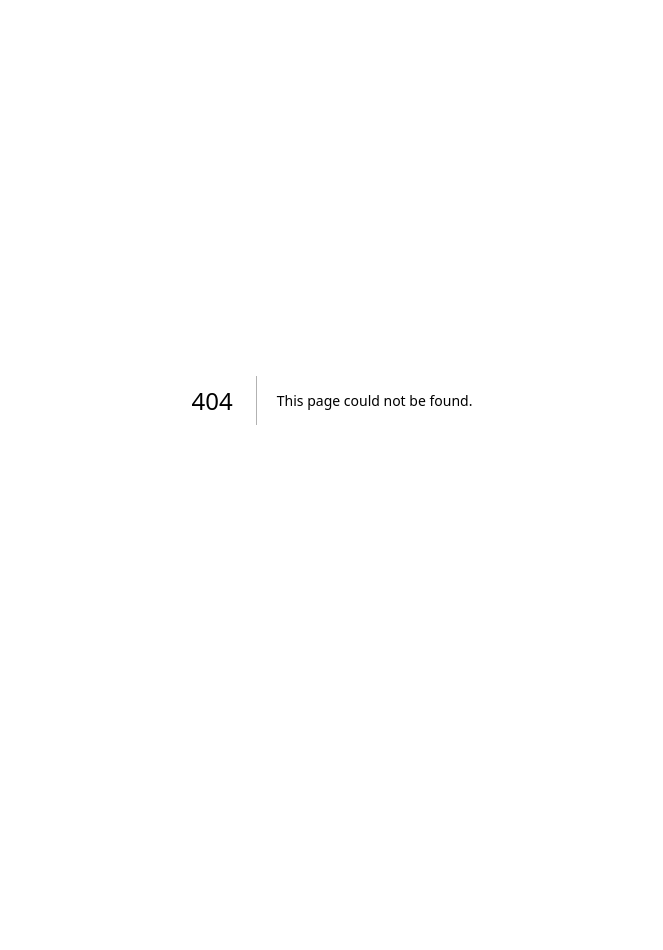
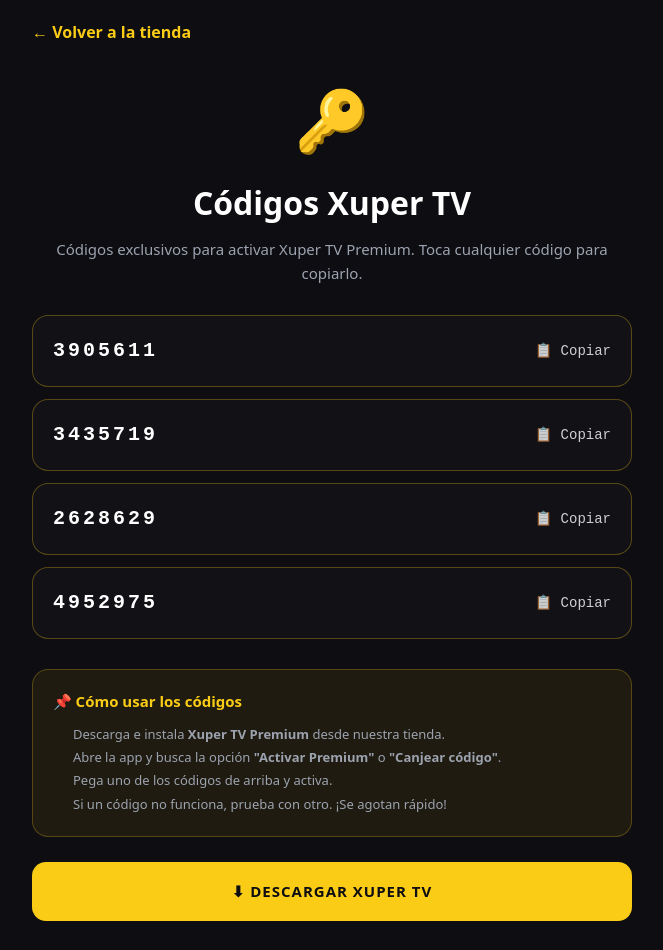
Before and after one commit to Ema242vu/APPS, a Next.js app: page /codigos in a window 1280 px wide. Before the commit this address had no page. Shown: the top 950 px of the page, without its empty margins (308-971 px from the left). Before the commit the page ends 800 px from the top, so only its background shows below. Built offline with nearby package versions, Linux system fonts and the light colour scheme.

Commit message:
Boton de Codigos Xuper TV en el home

```diff
--- /dev/null
+++ b/app/codigos/page.tsx
@@ -0,0 +1,92 @@
+"use client";
+
+import Link from "next/link";
+import { useState } from "react";
+
+const codigos = [
+  "3905611",
+  "3435719",
+  "2628629",
+  "4952975",
+];
+
+export default function Codigos() {
+  const [copiado, setCopiado] = useState<string | null>(null);
+
+  const copiar = (codigo: string) => {
+    navigator.clipboard.writeText(codigo);
+    setCopiado(codigo);
+    setTimeout(() => setCopiado(null), 2000);
+  };
+
+  return (
+    <div style={{ minHeight: "100vh", backgroundColor: "var(--bg-primary)", color: "var(--text-primary)", fontFamily: "system-ui, sans-serif", padding: "20px", display: "flex", flexDirection: "column", alignItems: "center" }}>
+      <div style={{ width: "100%", maxWidth: "600px" }}>
+        <Link href="/" style={{ color: "#facc15", textDecoration: "none", fontWeight: "bold", display: "inline-block", marginBottom: "30px" }}>
+          ← Volver a la tienda
+        </Link>
+
+        <div style={{ textAlign: "center", marginBottom: "30px" }}>
+          <div style={{ fontSize: "60px", marginBottom: "15px" }}>🔑</div>
+          <h1 style={{ fontSize: "32px", fontWeight: 900, marginBottom: "10px" }}>Códigos Xuper TV</h1>
+          <p style={{ color: "var(--text-muted)", fontSize: "15px", lineHeight: 1.6 }}>
+            Códigos exclusivos para activar Xuper TV Premium. Toca cualquier código para copiarlo.
+          </p>
+        </div>
+
+        <div style={{ display: "flex", flexDirection: "column", gap: "12px", marginBottom: "30px" }}>
+          {codigos.map((codigo, i) => (
+            <button
+              key={i}
+              onClick={() => copiar(codigo)}
+              className="bounce-click"
+              style={{
+                padding: "20px",
+                borderRadius: "16px",
+                backgroundColor: copiado === codigo ? "rgba(34, 197, 94, 0.15)" : "var(--bg-card)",
+                border: copiado === codigo ? "1px solid #22c55e" : "1px solid rgba(250, 204, 21, 0.3)",
+                color: copiado === codigo ? "#86efac" : "var(--text-primary)",
+                fontSize: "20px",
+                fontWeight: "bold",
+                letterSpacing: "3px",
+                cursor: "pointer",
+                fontFamily: "monospace",
+                display: "flex",
+                alignItems: "center",
+                justifyContent: "space-between",
+                transition: "all 0.3s ease",
+              }}
+            >
+              <span>{codigo}</span>
+              <span style={{ fontSize: "14px", letterSpacing: 0, fontWeight: "normal", opacity: 0.8 }}>
+                {copiado === codigo ? "✓ Copiado" : "📋 Copiar"}
+              </span>
+            </button>
+          ))}
+        </div>
+
+        <div style={{ padding: "20px", borderRadius: "16px", backgroundColor: "rgba(250, 204, 21, 0.08)", border: "1px solid rgba(250, 204, 21, 0.25)", marginBottom: "25px" }}>
+          <h3 style={{ fontSize: "15px", fontWeight: "bold", color: "#facc15", margin: 0, marginBottom: "10px" }}>📌 Cómo usar los códigos</h3>
+          <ol style={{ color: "var(--text-muted)", fontSize: "13px", lineHeight: 1.8, margin: 0, paddingLeft: "20px" }}>
+            <li>Descarga e instala <b>Xuper TV Premium</b> desde nuestra tienda.</li>
+            <li>Abre la app y busca la opción <b>"Activar Premium"</b> o <b>"Canjear código"</b>.</li>
+            <li>Pega uno de los códigos de arriba y activa.</li>
+            <li>Si un código no funciona, prueba con otro. ¡Se agotan rápido!</li>
+          </ol>
+        </div>
+
+        <a
+          href="/apps/xuper"
+          className="bounce-click"
+          style={{ display: "flex", alignItems: "center", justifyContent: "center", gap: "10px", width: "100%", padding: "18px", borderRadius: "14px", backgroundColor: "#facc15", color: "#0d0d12", fontWeight: "bold", fontSize: "15px", textDecoration: "none", textTransform: "uppercase", letterSpacing: "1px" }}
+        >
+          ⬇ Descargar Xuper TV
+        </a>
+
+        <p style={{ textAlign: "center", color: "var(--text-muted)", fontSize: "12px", marginTop: "30px", fontFamily: "monospace" }}>
+          SISTEMA_TERMINADO // HECHO CON 💛 DESDE TERMUX
+        </p>
+      </div>
+    </div>
+  );
+}
```
Also changed, not shown: app/page.tsx (+48 -20 lines).
